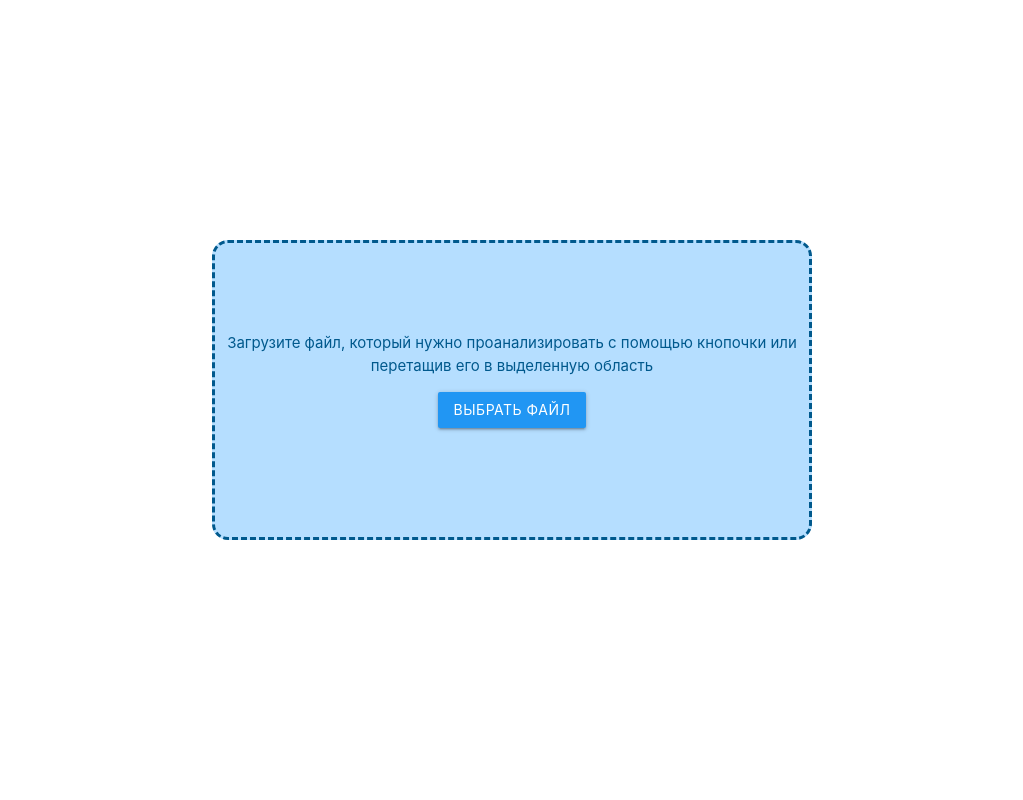
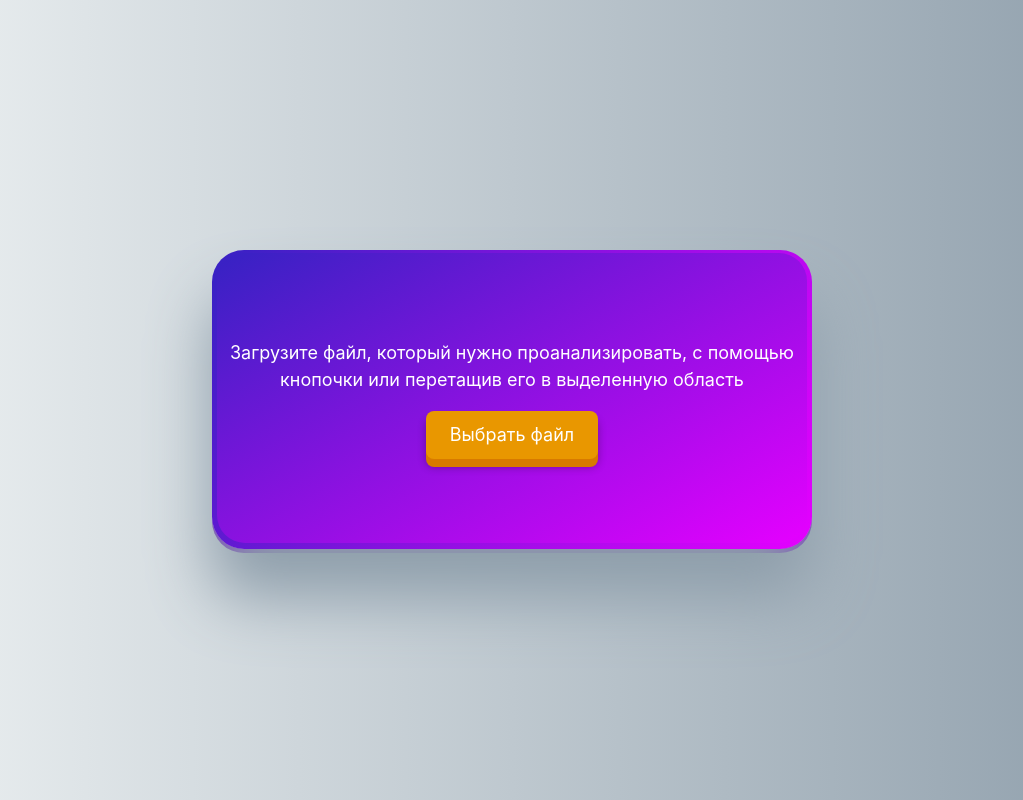
Before and after one commit to Markfryazino/dhhack-project, an Electron app: page prod/Client/mainWindow.html in a window 1280 px wide. Shown: the whole page, without its empty margins (128-1151 px from the left). Drawn offline with Linux system fonts and the light colour scheme.

Commit message:
Polished the design a little

```diff
--- a/prod/Client/mainWindow.html
+++ b/prod/Client/mainWindow.html
@@ -6,6 +6,7 @@
     <link rel="stylesheet" href="styles/styles.css" type="text/css" />
     <!--Import Google Icon Font-->
     <link href="https://fonts.googleapis.com/icon?family=Material+Icons" rel="stylesheet" />
+    <link href="https://fonts.googleapis.com/css?family=Merriweather&display=swap" rel="stylesheet">
     <!--Import materialize.css-->
     <link type="text/css" rel="stylesheet" href="styles/materialize.css" media="screen,projection" />
     <title>Фильтратор текста</title>
@@ -20,13 +21,13 @@
                         <div class="col s12">
                             <div class="file-reciever valign-wrapper center-align" id="drop-area">
                                 <form class="my-form">
-                                    <p>Загрузите файл, который нужно проанализировать с помощью кнопочки или
+                                    <p>Загрузите файл, который нужно проанализировать, с помощью кнопочки или
                                         перетащив
                                         его в
                                         выделенную область</p>
                                     <input type="file" id="fileElem" multiple accept="text/*"
                                         onchange="handleFiles(this.files)">
-                                    <label class="button btn blue" for="fileElem">Выбрать файл</label>
+                                    <label class="button" for="fileElem">Выбрать файл</label>
                                 </form>
                             </div>
                         </div>
--- a/prod/Client/styles/styles.css
+++ b/prod/Client/styles/styles.css
@@ -1,27 +1,54 @@
+html {
+    font-family: -apple-system, BlinkMacSystemFont, "Segoe UI", Roboto, Oxygen-Sans, Ubuntu, Cantarell, "Helvetica Neue", sans-serif;
+}
+
+body {}
+
 #drop-area {
-    height: 300px;
+    transition: all .2s ease;
+    height: 299px;
     width: 600px;
-    margin: auto;
+    margin: 0 auto;
     display: block;
-    background: rgb(181, 222, 255);
-    color: rgb(0, 89, 141);
-    border: 3px dashed rgb(0, 89, 141);
-    border-radius: 16px;
+    background: rgb(54, 34, 195);
+    background: linear-gradient(121deg, rgba(54, 34, 195, 1) 0%, rgba(229, 0, 255, 1) 100%);
+    color: #fff;
+    border-radius: 32px;
+    box-shadow: 0 48px 64px #8e9eab, 0 4px 0 rgb(117, 34, 195);
+}
+
+#drop-area:before {
     transition: all .2s ease;
+    position: absolute;
+    content: ' ';
+    border-radius: 28px;
+    background: linear-gradient(151deg, rgba(54, 34, 195, 1) 0%, rgba(229, 0, 255, 1) 100%);
+    height: 290px;
+    width: 590px;
+    top: 49.8%;
+    left: 50%;
+    transform: translate(-50%, -50%);
+}
+
+#drop-area.highlight {
+    transition: all .2s ease;
+    background: linear-gradient(301deg, rgba(54, 34, 195, 1) 0%, rgba(229, 0, 255, 1) 100%);
+}
+
+#drop-area.highlight:before {
+    transition: all .2s ease;
+    background: linear-gradient(331deg, rgba(54, 34, 195, 1) 0%, rgba(229, 0, 255, 1) 100%);
 }
 
 .my-form {
-    margin-top: 15%;
+    position: relative;
+    top: 50%;
+    transform: translateY(-50%);
+    font-size: 18px;
 }
 
 #back-to-menu {
     position: absolute;
-}
-
-#drop-area.highlight {
-    border: 3px dashed rgb(255, 255, 255);
-    box-shadow: 0 0 32px -3px rgb(181, 222, 255);
-    transition: all .2s ease;
 }
 
 #text-field {
@@ -33,6 +60,17 @@
     padding: 0 16px 0 16px;
     font-size: 16px;
     overflow-y: scroll;
+}
+
+::-webkit-scrollbar {
+    width: 12px;
+    height: 12px;
+}
+
+::-webkit-scrollbar-thumb {
+    background-color: rgb(84, 101, 110);
+    border-radius: 8px;
+    box-shadow: inset 3px 3px 4px rgb(128, 142, 149), inset -3px -3px 4px rgb(42, 52, 56);
 }
 
 
@@ -47,8 +85,12 @@
 }
 
 
-.slides {
-    background-color: transparent !important;
+.slides li {
+    background: #8e9eab;
+    /* Chrome 10-25, Safari 5.1-6 */
+    background: linear-gradient(to right, #eef2f3, #8e9eab);
+    /* W3C, IE 10+/ Edge, Firefox 16+, Chrome 26+, Opera 12+, Safari 7+ */
+
 }
 
 .row {
@@ -59,3 +101,32 @@ mark {
     background: transparent !important;
     text-decoration: underline wavy red;
 }
+
+.button {
+    top: 0;
+    left: 0;
+    transition: all .08s linear 0s;
+    color: #fff;
+    position: relative;
+    display: inline-block;
+    padding: 0 24px;
+    height: 48px;
+    line-height: 48px;
+    font-size: 18px;
+    border: none;
+    border-radius: 8px;
+    background: rgb(233, 151, 0);
+    box-shadow: 0 8px 0 rgb(216, 122, 0), 0 8px 8px rgb(0, 0, 0, 0.3);
+    text-decoration: none;
+    cursor: pointer;
+}
+
+.button:hover {
+    top: 2px;
+    box-shadow: 0 6px 0 rgb(216, 122, 0), 0 6px 6px rgb(0, 0, 0, 0.3);
+}
+
+.button:active {
+    top: 5px;
+    box-shadow: 0 3px 0 rgb(216, 122, 0), 0 3px 3px rgb(0, 0, 0, 0.3);
+}
```
